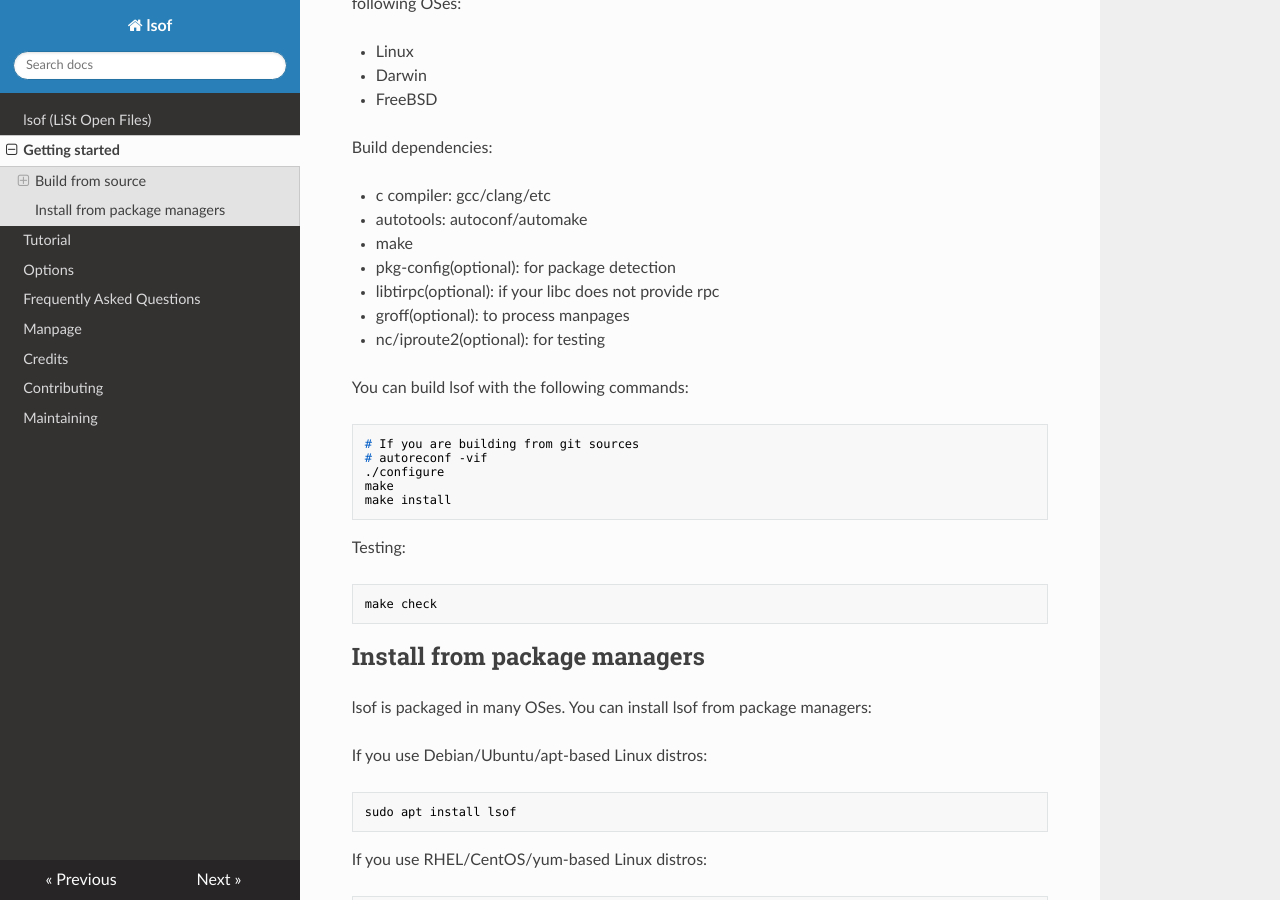
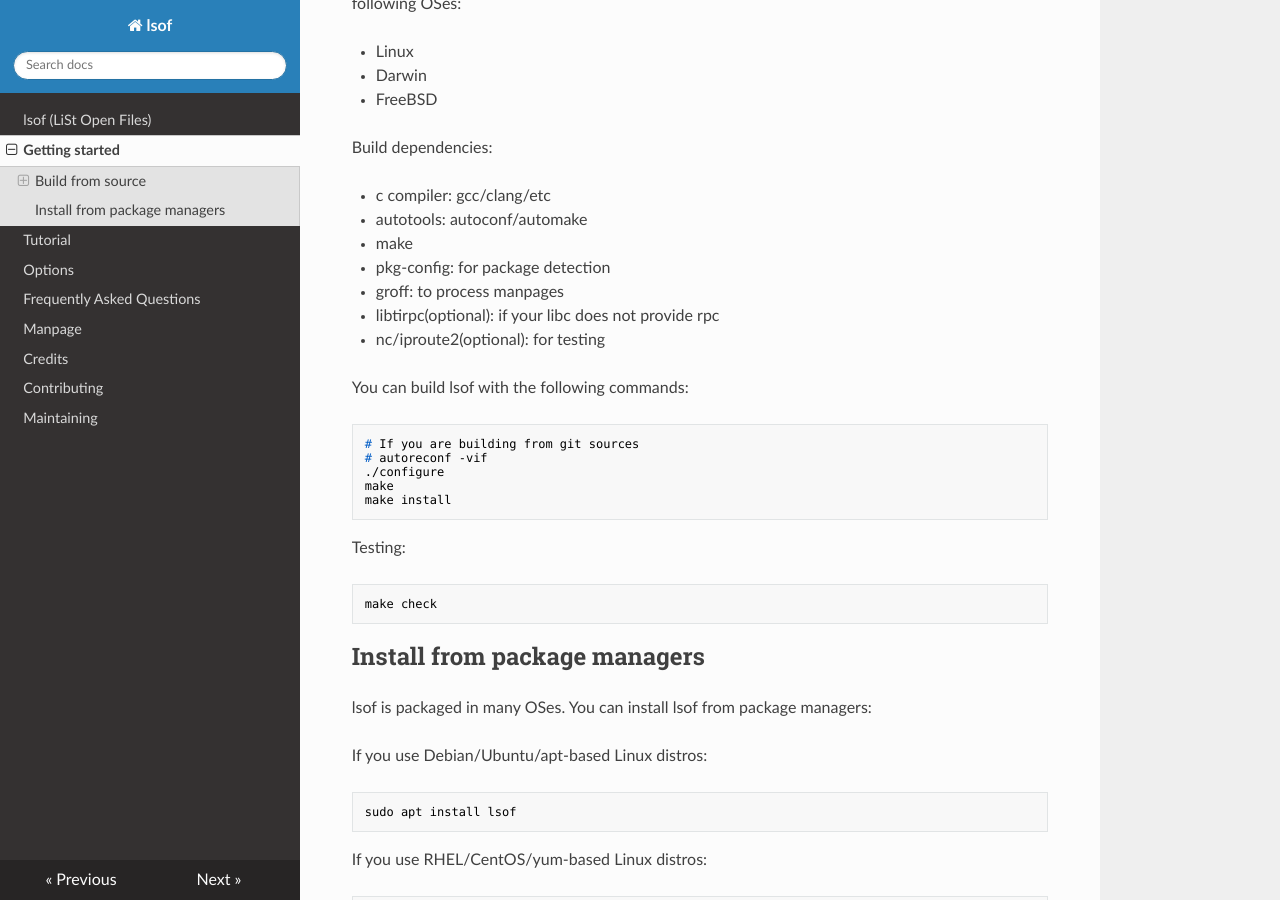
Before and after one commit to lsof-org/lsof, an MkDocs documentation site: the page built from docs/getting-started.md, in a window 1280 px wide and 900 px high, scrolled down 1290 px. Built offline with MkDocs 1.6.1, drawn with Linux system fonts in a browser that asks for light colours; nearby versions of some CDN libraries.

Commit message:
pkg-config and groff are not optional

```diff
--- a/docs/getting-started.md
+++ b/docs/getting-started.md
@@ -56,9 +56,9 @@
 - c compiler: gcc/clang/etc
 - autotools: autoconf/automake
 - make
-- pkg-config(optional): for package detection
+- pkg-config: for package detection
+- groff: to process manpages
 - libtirpc(optional): if your libc does not provide rpc
-- groff(optional): to process manpages
 - nc/iproute2(optional): for testing
 
 You can build lsof with the following commands:
```
